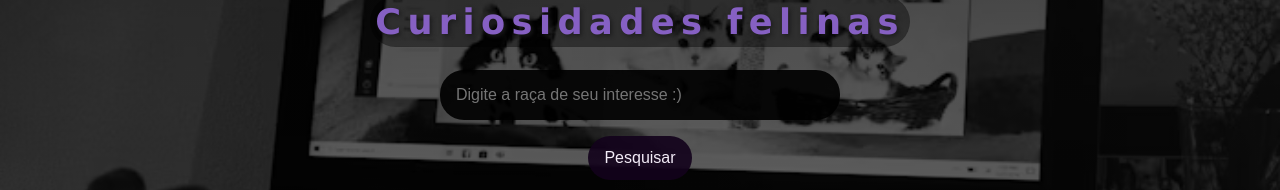
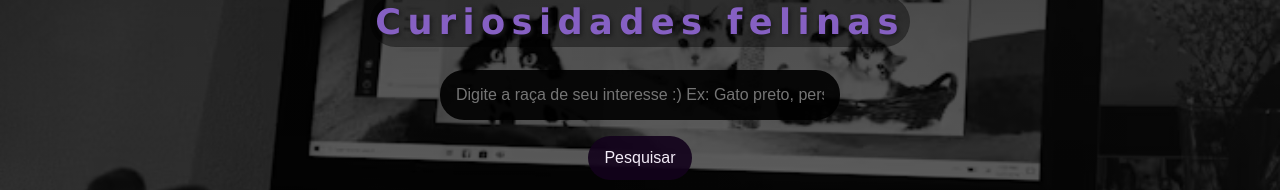
Before and after one commit to Yclaster/Cats, a plain HTML site: page index.html in a window 1280 px wide. Shown: the part 204-394 px from the top of the page. Drawn offline with Linux system fonts and the light colour scheme.

Commit message:
index.html

```diff
--- a/index.html
+++ b/index.html
@@ -12,7 +12,7 @@
     </header>
     <main>
         <section>
-            <input type="text" placeholder="Digite a raça de seu interesse :)" id="campo-pesquisa">
+            <input type="text" placeholder="Digite a raça de seu interesse :) Ex: Gato preto, persa, frajola..." id="campo-pesquisa">
             <button onclick="pesquisar()">Pesquisar</button>
         </section>
         <section class="resultados-pesquisa"
```
